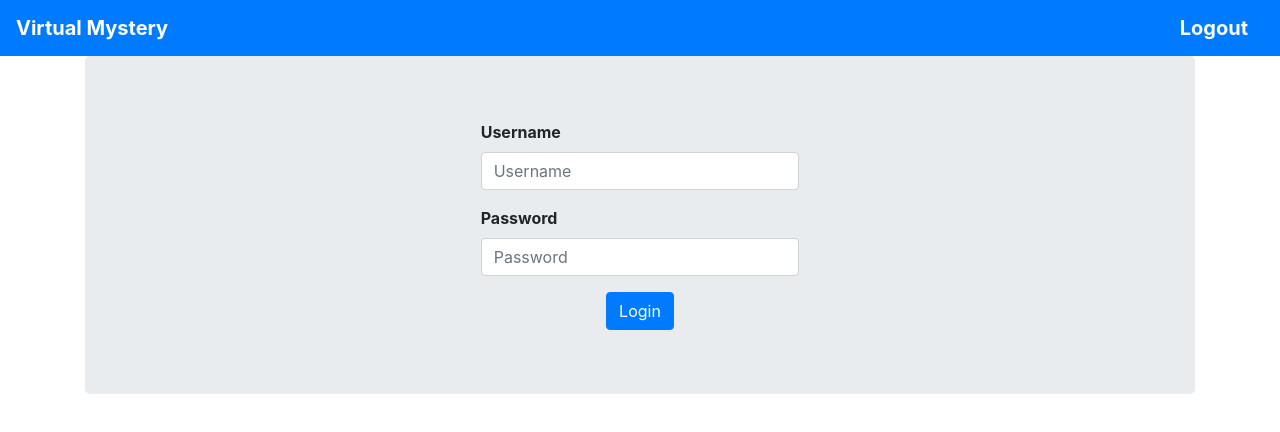
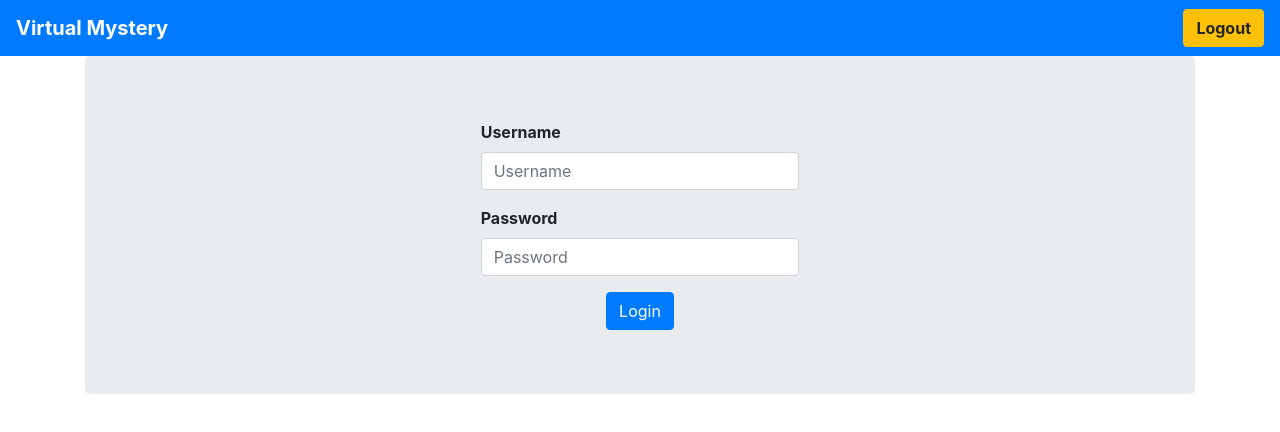
Before and after one commit to utmandrew/virtual-mystery, an Angular app in the folder src/vm-angular/: page /auth in a window 1280 px wide. Shown: the top 432 px of the page. Built offline with nearby package versions, Linux system fonts and the light colour scheme; sample sign-in values are in the browser's storage.

Commit message:
customized logout button, logout button is only visible when user is logged in

```diff
--- a/src/vm-angular/src/app/app.component.html
+++ b/src/vm-angular/src/app/app.component.html
@@ -19,7 +19,7 @@
 </ul> -->
 <nav class="navbar navbar-inverse bg-primary">
 	<a class="navbar-brand font-weight-bold text-white">Virtual Mystery</a>
-	<app-logout *ngIf="user" ></app-logout>
+	<app-logout *ngIf="authService.getUser()" ></app-logout>
 </nav>
 
 <div class="container">
--- a/src/vm-angular/src/app/app.component.ts
+++ b/src/vm-angular/src/app/app.component.ts
@@ -1,4 +1,5 @@
 import { Component } from '@angular/core';
+import { AuthService } from './auth/auth.service';
 
 @Component({
   selector: 'app-root',
@@ -7,16 +8,7 @@ import { Component } from '@angular/core';
 })
 export class AppComponent {
   title = 'app';
-  // authenticated user flag (default = false)
-  user: boolean = false;
 
-  constructor() {
-	// sets user flag
-	if (sessionStorage.getItem('currentUser')) {
-		this.user = true;
-	} else {
-		this.user = false;
-	}
-  }
+  constructor(private authService: AuthService) {  }
 
 }
--- a/src/vm-angular/src/app/auth/auth.service.ts
+++ b/src/vm-angular/src/app/auth/auth.service.ts
@@ -21,4 +21,9 @@ export class AuthService {
 	  return this.httpClient.get(`${this.API_URL}/auth/logout`);
   }
 
+  // returns true iff user is logged in, otherwise returns false
+  getUser() {
+	  return sessionStorage.getItem('currentUser') != null;
+  }
+
 }
--- a/src/vm-angular/src/app/auth/login/login.component.ts
+++ b/src/vm-angular/src/app/auth/login/login.component.ts
@@ -24,6 +24,7 @@ export class LoginComponent implements OnInit {
 	  this.authService.getToken(this.model).subscribe((response) => {
 		  // logs response token onto console (for testing only)
 		  console.log(response['token']);
+		  // sets error flag
 		  this.error = false;
 		  // sets current user token value into browsers session storage
 		  sessionStorage.setItem('currentUser', JSON.stringify({ token: response['token'] }));
--- a/src/vm-angular/src/app/auth/logout/logout.component.html
+++ b/src/vm-angular/src/app/auth/logout/logout.component.html
@@ -1 +1,3 @@
-<a class="navbar-brand font-weight-bold text-white" (click)="deleteToken()" >Logout</a>
+<div class="nav navbar-nav navbar-right" >
+	<button  type="button" class="btn btn-warning font-weight-bold" (click)="deleteToken()" >Logout</button>
+</div>
--- a/src/vm-angular/src/app/auth/logout/logout.component.ts
+++ b/src/vm-angular/src/app/auth/logout/logout.component.ts
@@ -1,5 +1,6 @@
 import { Component, OnInit } from '@angular/core';
 import { AuthService } from '../auth.service';
+import { Router } from '@angular/router';
 
 @Component({
   selector: 'app-logout',
@@ -8,7 +9,7 @@ import { AuthService } from '../auth.service';
 })
 export class LogoutComponent implements OnInit {
 
-  constructor(private authService: AuthService) { }
+  constructor(private authService: AuthService, public router: Router) { }
 
   ngOnInit() {
   }
@@ -18,8 +19,12 @@ export class LogoutComponent implements OnInit {
 
   deleteToken() {
 	  this.authService.deleteToken().subscribe((response) => {
+		  // removes current user info from session storage
 		  sessionStorage.removeItem('currentUser');
+		  // sets error flag
 		  this.error = false;
+		  // redirects user to login page
+		  this.router.navigate(['auth']);
 	  },
 	  // sets error flag to true iff an error occurs with the request
 	  error => {
```
